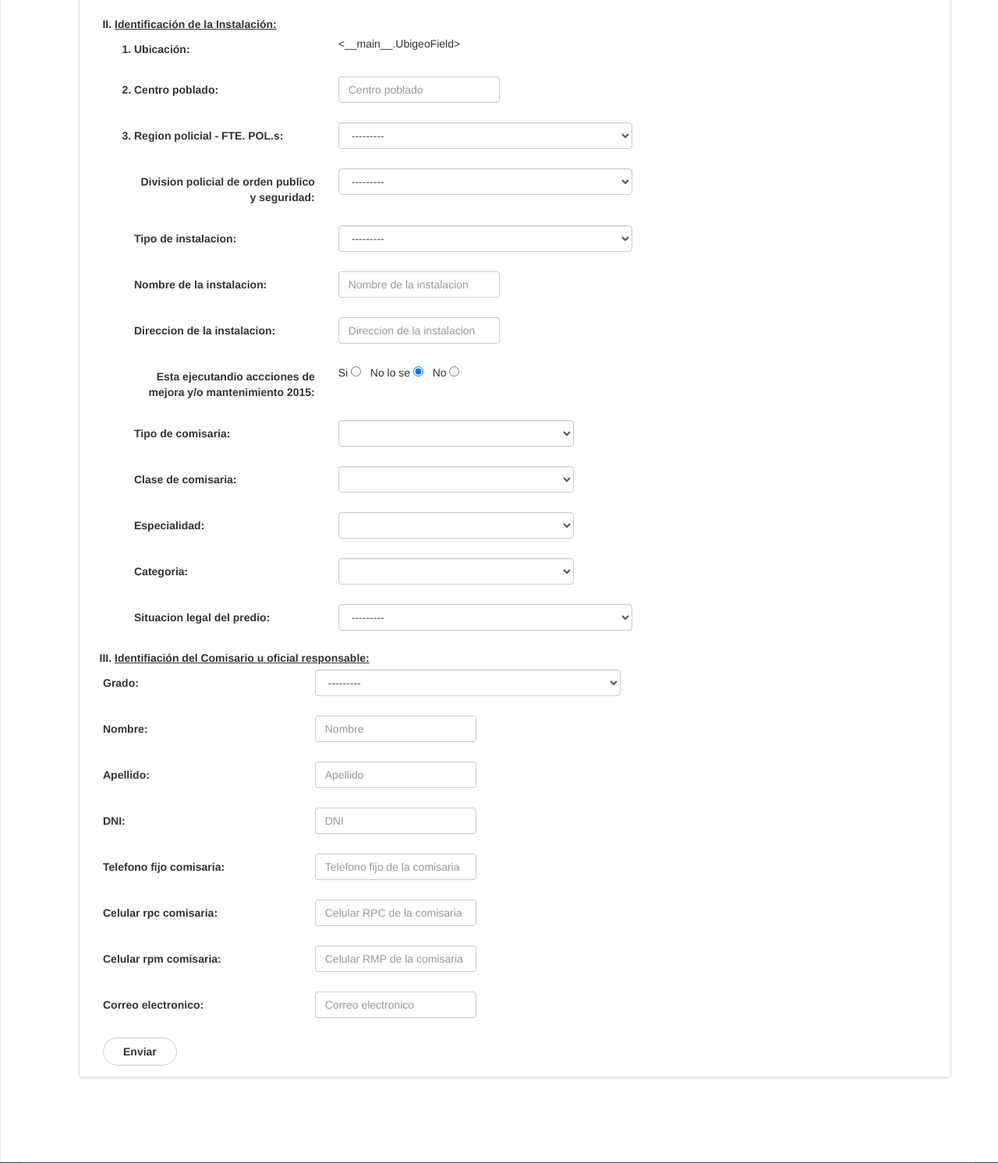
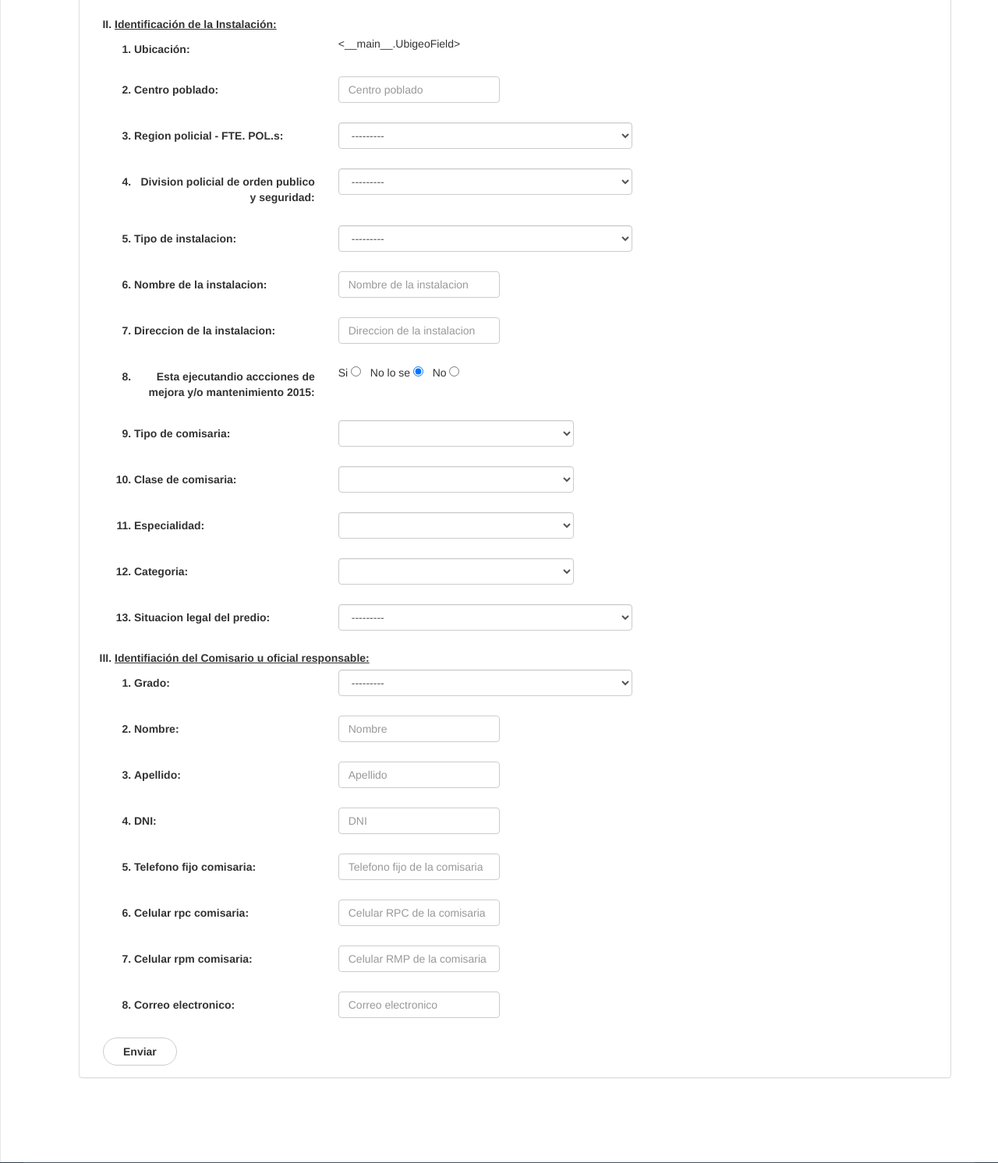
Before and after one commit to sirlo21/sagipnp, a Django app: page /equipo-de-levantamiento/ in a window 1280 px wide. Shown: the part 725-2217 px from the top of the page at 78% size. Run offline with Django 3.2, Linux system fonts and the light colour scheme; the visitor is signed in with stand-in values (Sample User, id 1); data that the repository does not hold is empty; some libraries are stand-ins or nearby versions.

Commit message:
change equipo_de_levantamiento.html

```diff
--- a/templates/levantamiento/equipo_de_levantamiento.html
+++ b/templates/levantamiento/equipo_de_levantamiento.html
@@ -419,9 +419,10 @@
 									</div>
 								</ul>
 								<label class="col-md-12" style="text-decoration: underline;"><li>Identifiación del Comisario u oficial responsable:</li></label>
+								<ul class="decimal">
 									<div class="form-group">
 										<label class="col-md-3 control-label" for="id_grado">
-										<span class="pull-left">Grado:</span>
+											<span class="pull-left"><li>Grado:</li></span>
 											<div class="col-md-3 pull-right">
 												{% for posicion in posicion_ayuda  %}
 													{% if posicion == 18 %}
@@ -439,7 +440,7 @@
 									</div>
 									<div class="form-group">
 										<label class="col-md-3 control-label" for="id_nombre">
-										<span class="pull-left">Nombre:</span>
+											<span class="pull-left"><li>Nombre:</li></span>
 											<div class="col-md-3 pull-right">
 												{% for posicion in posicion_ayuda  %}
 													{% if posicion == 19 %}
@@ -457,7 +458,7 @@
 									</div>
 									<div class="form-group">
 										<label class="col-md-3 control-label" for="id_apellido">
-										<span class="pull-left">Apellido:</span>
+											<span class="pull-left"><li>Apellido:</li></span>
 											<div class="col-md-3 pull-right">
 												{% for posicion in posicion_ayuda  %}
 													{% if posicion == 20 %}
@@ -475,7 +476,7 @@
 									</div>
 									<div class="form-group">
 										<label class="col-md-3 control-label" for="id_dni">
-										<span class="pull-left">DNI:</span>
+											<span class="pull-left"><li>DNI:</li></span>
 											<div class="col-md-3 pull-right">
 												{% for posicion in posicion_ayuda  %}
 													{% if posicion == 21 %}
@@ -493,7 +494,7 @@
 									</div>
 									<div class="form-group">
 										<label class="col-md-3 control-label" for="id_telefono_fijo_comisaria">
-										<span class="pull-left">Telefono fijo comisaria:</span>
+											<span class="pull-left"><li>Telefono fijo comisaria:</li></span>
 											<div class="col-md-3 pull-right">
 												{% for posicion in posicion_ayuda  %}
 													{% if posicion == 22 %}
@@ -511,7 +512,7 @@
 									</div>
 									<div class="form-group">
 										<label class="col-md-3 control-label" for="id_celular_rpc_comisaria">
-										<span class="pull-left">Celular rpc comisaria:</span>
+											<span class="pull-left"><li>Celular rpc comisaria:</li></span>
 											<div class="col-md-3 pull-right">
 												{% for posicion in posicion_ayuda  %}
 													{% if posicion == 23 %}
@@ -529,7 +530,7 @@
 									</div>
 									<div class="form-group">
 										<label class="col-md-3 control-label" for="id_celular_rpm_comisaria">
-										<span class="pull-left">Celular rpm comisaria:</span>
+											<span class="pull-left"><li>Celular rpm comisaria:</li></span>
 											<div class="col-md-3 pull-right">
 												{% for posicion in posicion_ayuda  %}
 													{% if posicion == 24 %}
@@ -547,7 +548,7 @@
 									</div>
 									<div class="form-group">
 										<label class="col-md-3 control-label" for="id_email">
-										<span class="pull-left">Correo electronico:</span>
+											<span class="pull-left"><li>Correo electronico:</li></span>
 											<div class="col-md-3 pull-right">
 												{% for posicion in posicion_ayuda  %}
 													{% if posicion == 25 %}
```
Also changed, not shown: other parts of templates/levantamiento/equipo_de_levantamiento.html (+12 -11 lines). Lines whose indentation alone changed are shown as unchanged.
